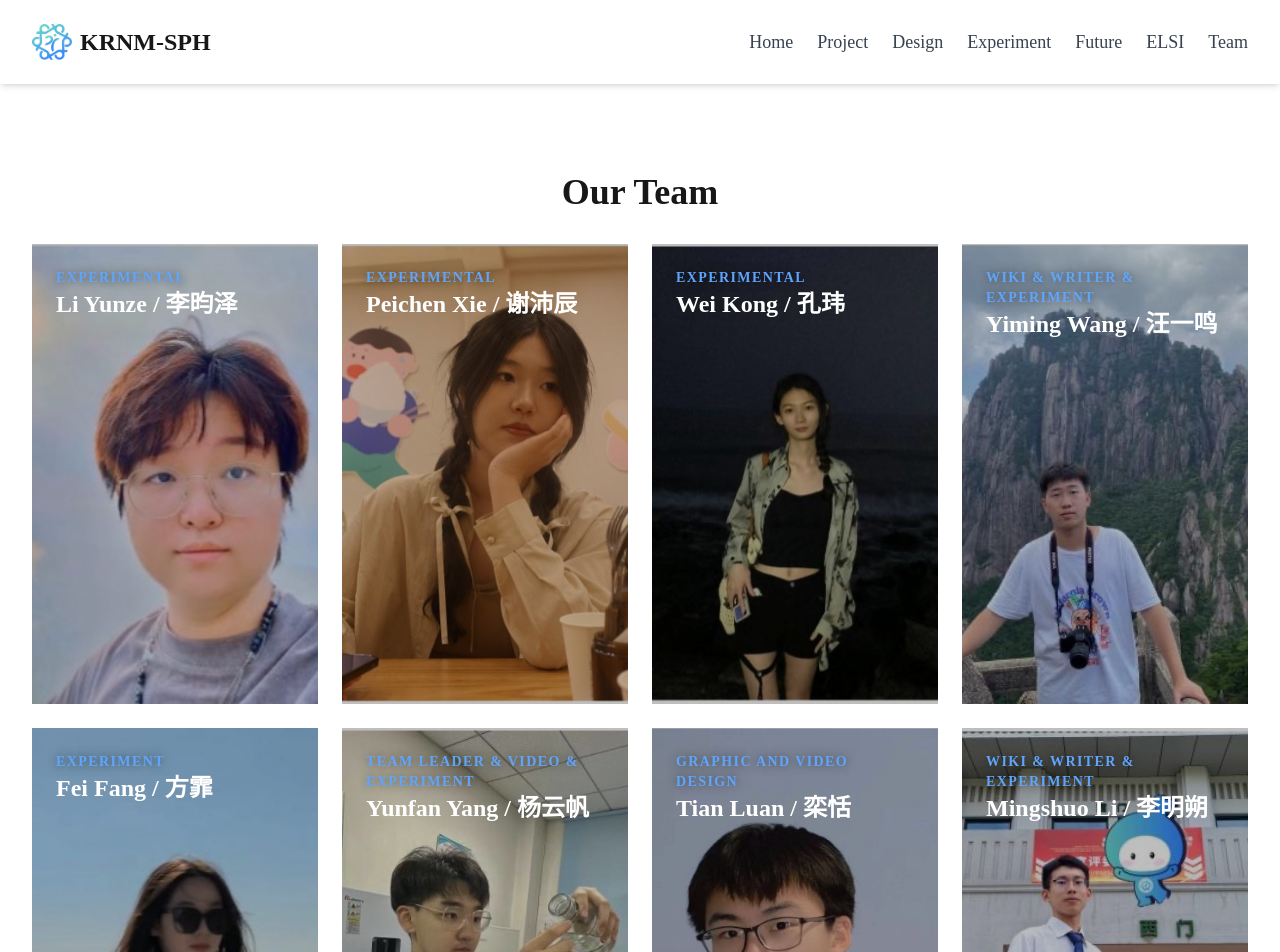
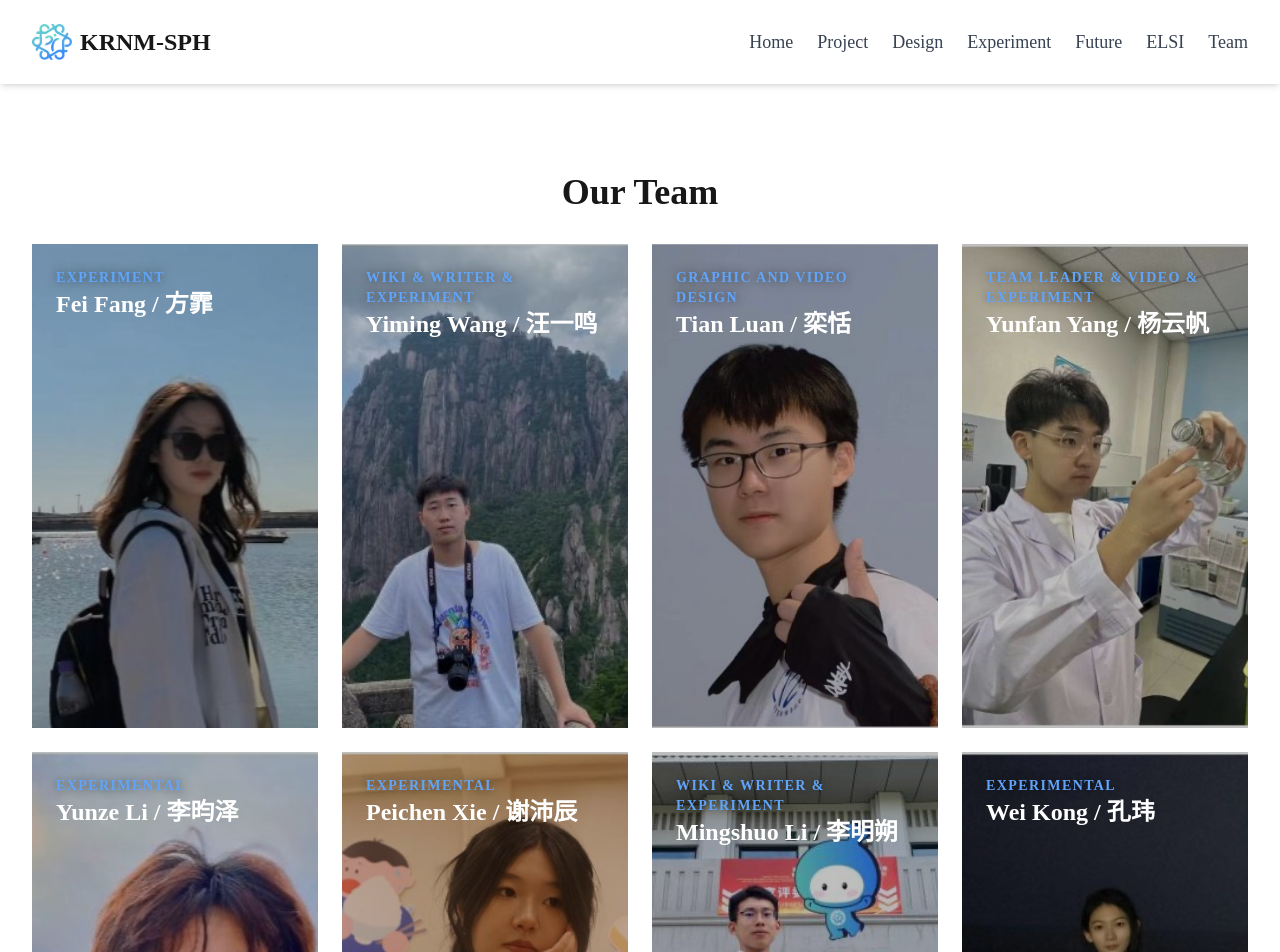
Before and after one commit to AQiu-2003/biomodkrnm-sph2024.com, a Next.js app: page /team in a window 1280 px wide. Shown: the top 952 px of the page. Built offline with nearby package versions, Linux system fonts and the light colour scheme.

Commit message:
change teammember order

```diff
--- a/src/app/team/page.tsx
+++ b/src/app/team/page.tsx
@@ -12,7 +12,7 @@ export default function TeamPage() {
         ))}
       </div>
       <h1 className='mt-8 text-4xl font-bold'>Faculty Mentors</h1>
-      <div className='w-full mt-8 prose max-w-none'>
+      <div className='w-full prose max-w-none'>
         <FacultyMentors />
       </div>
     </div>
--- a/src/data/teamInfo.ts
+++ b/src/data/teamInfo.ts
@@ -1,11 +1,11 @@
+import FeiFangPhoto from './teamMemberPhotos/Fei Fang.jpg';
+import YimingWangPhoto from './teamMemberPhotos/Yiming Wang.jpg';
+import TianLuanPhoto from './teamMemberPhotos/Tian Luan.jpg';
+import YunfanYangPhoto from './teamMemberPhotos/Yunfan Yang.jpg';
 import LiYunzePhoto from './teamMemberPhotos/Li Yunze.jpg';
 import PeichenXiePhoto from './teamMemberPhotos/Peichen Xie.jpg';
+import MingshuoLiPhoto from './teamMemberPhotos/Mingshuo Li.jpg';
 import WeiKongPhoto from './teamMemberPhotos/Wei Kong.jpg';
-import YimingWangPhoto from './teamMemberPhotos/Yiming Wang.jpg';
-import FeiFangPhoto from './teamMemberPhotos/Fei Fang.jpg';
-import YunfanYangPhoto from './teamMemberPhotos/Yunfan Yang.jpg';
-import TianLuanPhoto from './teamMemberPhotos/Tian Luan.jpg';
-import MingshuoLiPhoto from './teamMemberPhotos/Mingshuo Li.jpg';
 import { StaticImageData } from 'next/image';
 
 export interface TeamMember {
@@ -14,19 +14,60 @@ export interface TeamMember {
   major: string;
   role: string;
   comment: string;
-  email?: string;
-  phone?: string;
+  email: string;
+  phone: string;
   imageUrl: StaticImageData | string;
 }
 
 export const teamMembers: TeamMember[] = [
   {
-    name1: 'Li Yunze',
+    name1: 'Fei Fang',
+    name2: '方霏',
+    major: 'Radio Medicine',
+    role: 'Experiment',
+    comment: 'Traveling mountains and rivers, the world is worth it.',
+    email: 'fangfei2723@mails.jlu.edu.cn',
+    phone: '15590669291',
+    imageUrl: FeiFangPhoto,
+  },
+  {
+    name1: 'Yiming Wang',
+    name2: '汪一鸣',
+    major: 'Preventive Medicine',
+    role: 'Wiki & Writer & Experiment',
+    comment: "Believe you can and you're halfway there.",
+    email: '281065999@qq.com',
+    phone: '15737148138',
+    imageUrl: YimingWangPhoto,
+  },
+  {
+    name1: 'Tian Luan',
+    name2: '栾恬',
+    major: 'Preventive Medicine',
+    role: 'Graphic and Video Design',
+    comment: 'Relentlessly pursue your goals, never ceasing to try.',
+    email: '457486379@qq.com',
+    phone: '15504490317',
+    imageUrl: TianLuanPhoto,
+  },
+  {
+    name1: 'Yunfan Yang',
+    name2: '杨云帆',
+    major: 'Radio Medicine',
+    role: 'Team Leader & Video & Experiment',
+    comment: 'Those who follow the light will eventually be radiant',
+    email: 'yangyr2722@mails.jlu.edu.cn',
+    phone: '13894028798',
+    imageUrl: YunfanYangPhoto,
+  },
+  {
+    name1: 'Yunze Li',
     name2: '李昀泽',
     major: 'Radiation Medicine',
     role: 'Experimental',
-    comment:
-      'I like listening to music and sleeping. I hope I can make good friends during this competition trip.',
+    comment: 'I like listening to music and sleeping. I hope I can make good friends during this competition trip.',
+    email: '3561327117@qq.com',
+    phone: '18186890547',
     imageUrl: LiYunzePhoto,
   },
   {
@@ -35,7 +76,19 @@ export const teamMembers: TeamMember[] = [
     major: 'Radiation Medicine',
     role: 'Experimental',
     comment: 'Anxiety is the dizziness of freedom',
+    email: '3501647044@qq.com',
+    phone: '15104419393',
     imageUrl: PeichenXiePhoto,
+  },
+  {
+    name1: 'Mingshuo Li',
+    name2: '李明朔',
+    major: 'Preventive Medicine',
+    role: 'Wiki & Writer & Experiment',
+    comment: 'Stress comes from not taking action',
+    email: '2965247173@qq.com',
+    phone: '17767787988',
+    imageUrl: MingshuoLiPhoto,
   },
   {
     name1: 'Wei Kong',
@@ -43,47 +96,9 @@ export const teamMembers: TeamMember[] = [
     major: 'Preventive Medicine',
     role: 'Experimental',
     comment: 'Full of hope, one will be invincible',
+    email: '743074136@qq.com',
+    phone: '18706332133',
     imageUrl: WeiKongPhoto,
-  },
-  {
-    name1: 'Yiming Wang',
-    name2: '汪一鸣',
-    major: 'Preventive Medicine',
-    role: 'Wiki & Writer & Experiment',
-    comment: "Believe you can and you're halfway there.",
-    imageUrl: YimingWangPhoto,
-  },
-  {
-    name1: 'Fei Fang',
-    name2: '方霏',
-    major: 'Radio Medicine',
-    role: 'Experiment',
-    comment: 'Traveling mountains and rivers, the world is worth it.',
-    imageUrl: FeiFangPhoto,
-  },
-  {
-    name1: 'Yunfan Yang',
-    name2: '杨云帆',
-    major: 'Radio Medicine',
-    role: 'Team Leader & Video & Experiment',
-    comment: 'Those who follow the light will eventually be radiant',
-    imageUrl: YunfanYangPhoto,
-  },
-  {
-    name1: 'Tian Luan',
-    name2: '栾恬',
-    major: 'Preventive Medicine',
-    role: 'Graphic and Video Design',
-    comment: 'Relentlessly pursue your goals, never ceasing to try.',
-    imageUrl: TianLuanPhoto,
-  },
-  {
-    name1: 'Mingshuo Li',
-    name2: '李明朔',
-    major: 'Preventive Medicine',
-    role: 'Wiki & Writer & Experiment',
-    comment: 'Stress comes from not taking action',
-    imageUrl: MingshuoLiPhoto,
   },
 ];
 
```
